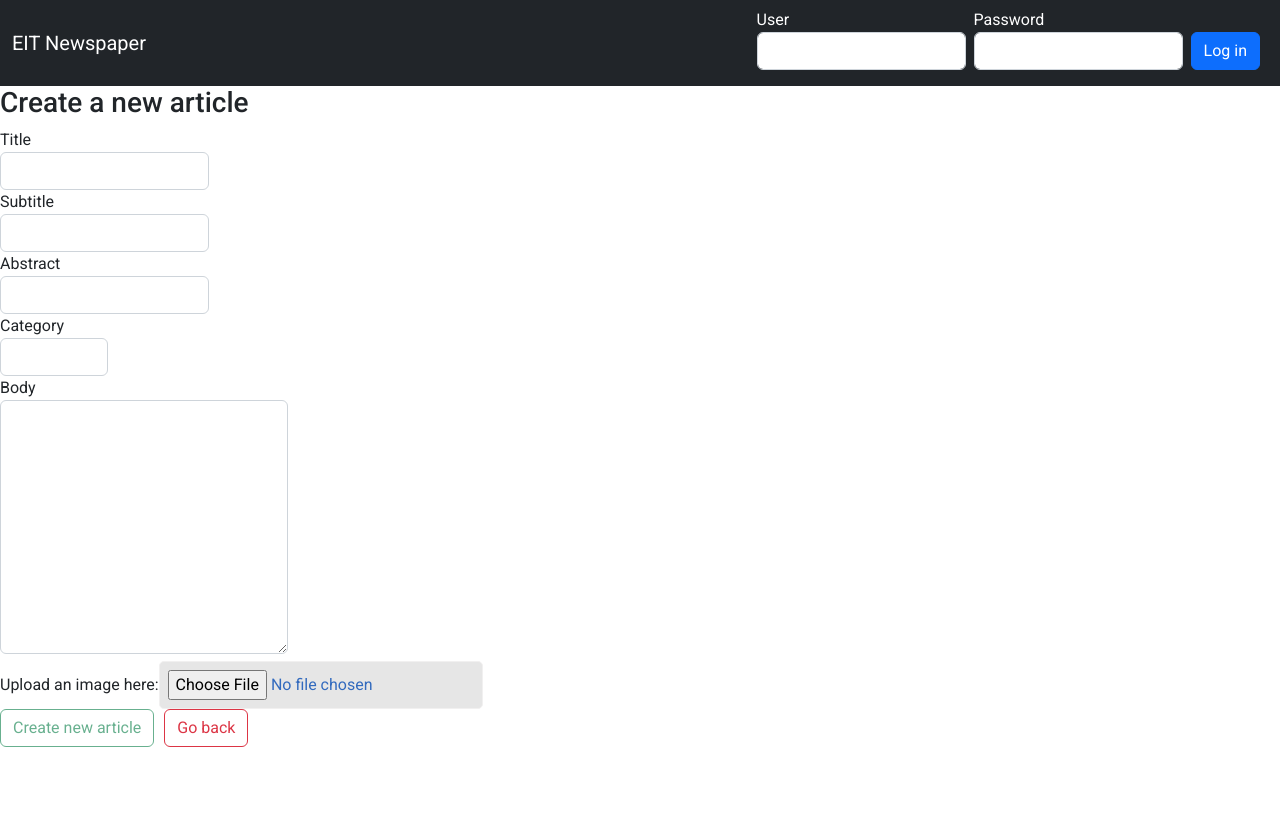
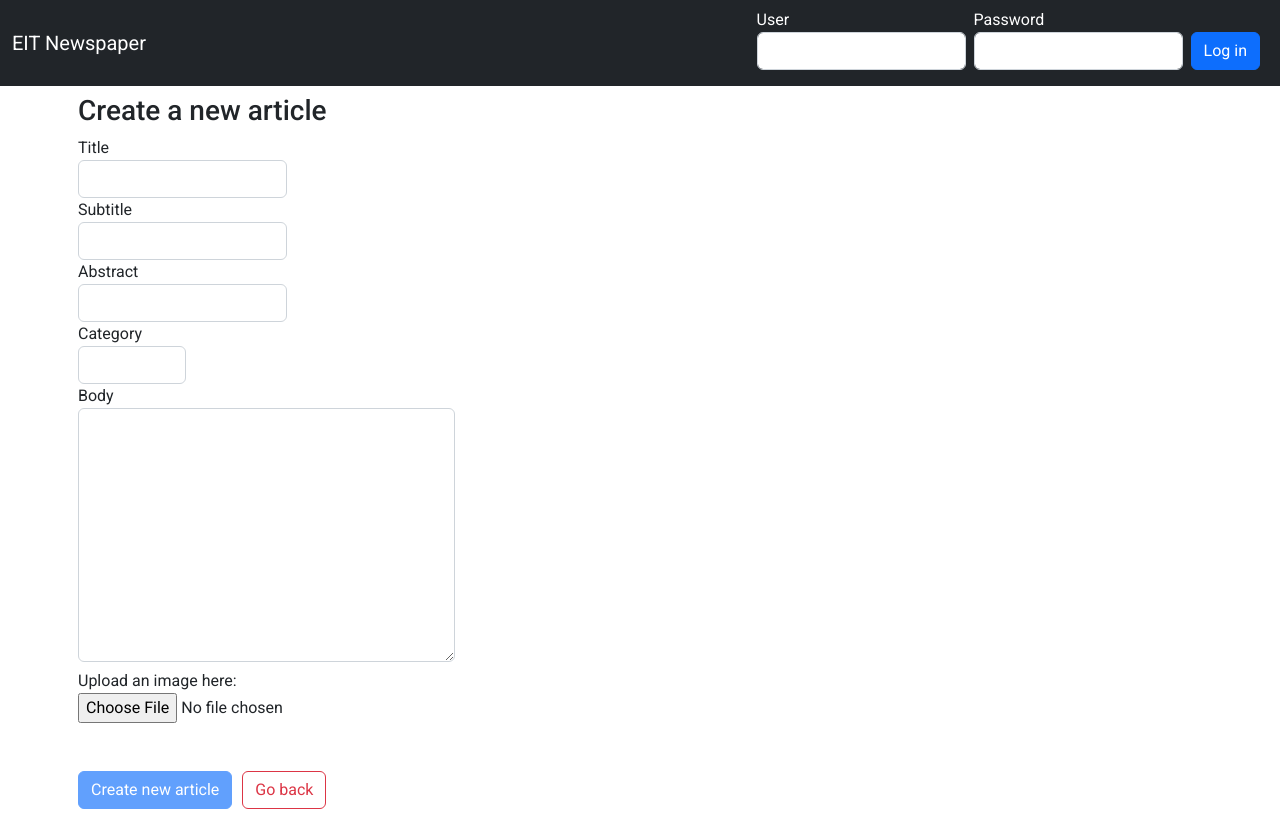
Before and after one commit to caroortegaa/pui-project-team5, an Angular app: page /editarticle in a window 1280 px wide. Built offline with nearby package versions, Linux system fonts and the light colour scheme; no server answers.

Commit message:
finished image upload function and small design changes

```diff
--- a/src/app/article-edition/article-edition.component.css
+++ b/src/app/article-edition/article-edition.component.css
@@ -2,3 +2,23 @@
     padding: 16 px;
     max-width: 50 px;
 }
+
+.form{
+    width:50%;
+    outline: 2px dashed blue;
+    display:flex;
+    justify-content: left;
+
+}
+
+.preview{
+    width:50%;
+    outline: 2px dashed green;
+    margin-bottom: 0;
+    display:flex;
+    justify-content: right;
+}
+
+h3{
+    justify-content: center;
+}
--- a/src/app/article-edition/article-edition.component.html
+++ b/src/app/article-edition/article-edition.component.html
@@ -1,5 +1,6 @@
 <app-navbar></app-navbar>
 
+<div class="container p-2">
 <h3 *ngIf="this.editmode; else createmode"> Edit article </h3>
 
 <ng-template #createmode>
@@ -15,7 +16,7 @@
     <a href="#" class="btn btn-primary">Clicketi kooo</a>
 </div> -->
 
-<div class="card-body col-sm-6" style="width: 18rem;">
+<div class="card-body col-sm-6">
 <label>
     Title
     <input
@@ -113,13 +114,22 @@
     </textarea>
 </label>
 <br>
+
 </div>
 
-<app-upload-image></app-upload-image>
+    <div class="uploadform">
+      <label for="fileUpload">Upload an image here:</label>
+      <br>
+
+      <input type="file" id="fileUpload" (change)="fileChangeEvent($event)" accept="image/jpeg, image/png" class="form-control-file">
+    </div>
+    <br>
+    <img [src]="cardImageBase64" alt="Preview" *ngIf="isImageSaved" class="preview-image" />
+    <br>
 
 <button
 *ngIf="this.editmode; else createbutton"
-class="btn btn-outline-success"
+class="btn btn-primary"
 type="submit"
 (click) = "update()"
 [disabled]="!articleform.form.valid">
@@ -129,7 +139,7 @@ Update article
 
 <ng-template #createbutton>
 <button
-class="btn btn-outline-success"
+class="btn btn-primary"
 type="submit"
 (click) = "create()"
 [disabled]="!articleform.form.valid">
@@ -147,3 +157,29 @@ Go back
 <br>
 
 </form>
+
+</div>
+
+<!-- <div class="preview">
+
+    <h3>Article preview</h3>
+
+    <br>
+
+    <p>Title:</p>
+    <h2>{{article.title}}</h2>
+
+    <p>Subtitle:</p>
+    <h5>{{article.subtitle}}</h5>
+
+    <p>Abstract:</p>
+    <h6>{{article.abstract}}</h6>
+
+    <p>Category:</p>
+    <h6>{{article.category}}</h6>
+
+    <p>Body:</p>
+    <p>{{article.body}}</p>
+
+</div>
+ -->
--- a/src/app/article-edition/article-edition.component.ts
+++ b/src/app/article-edition/article-edition.component.ts
@@ -2,14 +2,23 @@ import { Component, OnInit, ViewChild } from '@angular/core';
 import { Article } from '../article';
 import { NewsService } from '../services/news.service';
 import { ActivatedRoute, Router } from '@angular/router';
-
+import { ImageServiceService } from '../image-service.service';
+import * as _ from 'lodash';
 
 @Component({
   selector: 'app-article-edition',
   templateUrl: './article-edition.component.html',
   styleUrls: ['./article-edition.component.css'],
 })
+
+
 export class ArticleEditionComponent implements OnInit {
+
+  article: Article;
+  imageError: any;
+  isImageSaved: boolean;
+  cardImageBase64: string;
+
   ngOnInit() {
 
     this.route.queryParamMap.subscribe(queryParams => {
@@ -35,15 +44,14 @@ export class ArticleEditionComponent implements OnInit {
   }
 
   constructor(public newsservice: NewsService, private route: ActivatedRoute,
-    private router: Router) {}
+    private router: Router, private imageService: ImageServiceService) {}
 
   param1: any;
   editmode: boolean;
-
-  public article: Article;
   @ViewChild('articleform') articleform: any;
 
   create() {
+    debugger
     this.newsservice.setUserApiKey('DEV_TEAM_90785_3');
     this.newsservice.createArticle(this.article).subscribe({
       next: (article) => {
@@ -63,4 +71,55 @@ export class ArticleEditionComponent implements OnInit {
     });
   }
 
+  fileChangeEvent(fileInput: any) {
+    this.imageError = null;
+    if (fileInput.target.files && fileInput.target.files[0]) {
+      // Size Filter Bytes
+      const MAX_SIZE = 20971520;
+      const ALLOWED_TYPES = ['image/png', 'image/jpeg'];
+
+      if (fileInput.target.files[0].size > MAX_SIZE) {
+        this.imageError =
+          'Maximum size allowed is ' + MAX_SIZE / 1000 + 'Mb';
+        return false;
+      }
+      if (!_.includes(ALLOWED_TYPES, fileInput.target.files[0].type)) {
+        this.imageError = 'Only Images are allowed ( JPG | PNG )';
+        return false;
+      }
+      const reader = new FileReader();
+      reader.onload = (e: any) => {
+        const image = new Image();
+        image.src = e.target.result;
+        image.onload = rs => {
+        const imgBase64Path = e.target.result;
+        this.cardImageBase64 = imgBase64Path;
+        this.isImageSaved = true;
+
+        this.article.image_media_type = fileInput.target.files[0].type;
+        const head = this.article.image_media_type.length + 13;
+        this.article.image_data = e.target.result.substring(head, e.target.result.length);
+
+        this.imageService.setImageData(
+          this.article.image_data = e.target.result.substring(head, e.target.result.length),
+          fileInput.target.files[0].type
+        );
+
+      };
+        // image.onload = () => {
+          //   this.cardImageBase64 = e.target.result;
+          //   this.isImageSaved = true;
+
+
+          // this.article = {
+
+          //   image_media_type: fileInput.target.files[0].type,
+          //   image_data: e.target.result
+          // };
+      };
+      reader.readAsDataURL(fileInput.target.files[0]);
+    }
+    return true;
+  }
+
 }
--- a/src/app/newslist/newslist.component.html
+++ b/src/app/newslist/newslist.component.html
@@ -25,8 +25,7 @@
           <a class="nav-link" (click)="selectCategory('sports')">Sports</a>
         </li>
         <li class="nav-item">
-          <a class="nav-link" (click)="selectCategory('technology')"
-            >Technology</a
+          <a class="nav-link" (click)="selectCategory('technology')">Technology</a
           >
         </li>
       </ul>
@@ -67,13 +66,14 @@
       <h6 class="card-subtitle mb-2 text-muted" [innerHtml]= "article.subtitle | safeHtml"></h6>
       <!-- <img [src]="article.image_data" alt="Image_data?" /> -->
       <img
-        [src]="getImageUrl()"
+        [src]="getImageUrl(article.image_data, article.image_media_type)"
         alt=""
         class="img-fluid"
+
       />
       <p class="card-text" [innerHtml]= "article.abstract | safeHtml"></p>
       <button class="btn btn-primary m-2" (click)="verNew(article.id)">Read</button>
-      <p class="card-text"><small class="text-muted fst-italic">Last updated 3 mins ago by: La llorona</small></p>
+      <p class="card-text"><small class="text-muted fst-italic">Last updated {{article.update_date}} ago by {{article.id_user}}</small></p>
       <div class="card-footer p-2">{{ article.category }}</div>
     </div>
       <!-- Add buttons for edit, remove in each article | create  in main page -->
--- a/src/app/newslist/newslist.component.ts
+++ b/src/app/newslist/newslist.component.ts
@@ -46,11 +46,7 @@ export class NewslistComponent implements OnInit {
     this.router.navigate(['/articlesdetail', eid]);
   }
 
-  /*getImageUrl(imageData: string, mediaType: string): string {
-    return `data:${mediaType};base64,${imageData}`;
-  }*/
-  getImageUrl(): string {
-    const { imageData, mediaType } = this.imageservice.getImageData();
+  getImageUrl(imageData: string, mediaType: string): string {
     return `data:${mediaType};base64,${imageData}`;
   }
 
@@ -62,4 +58,5 @@ export class NewslistComponent implements OnInit {
   }
 
   busqueda: string = '';
+
 }
```
